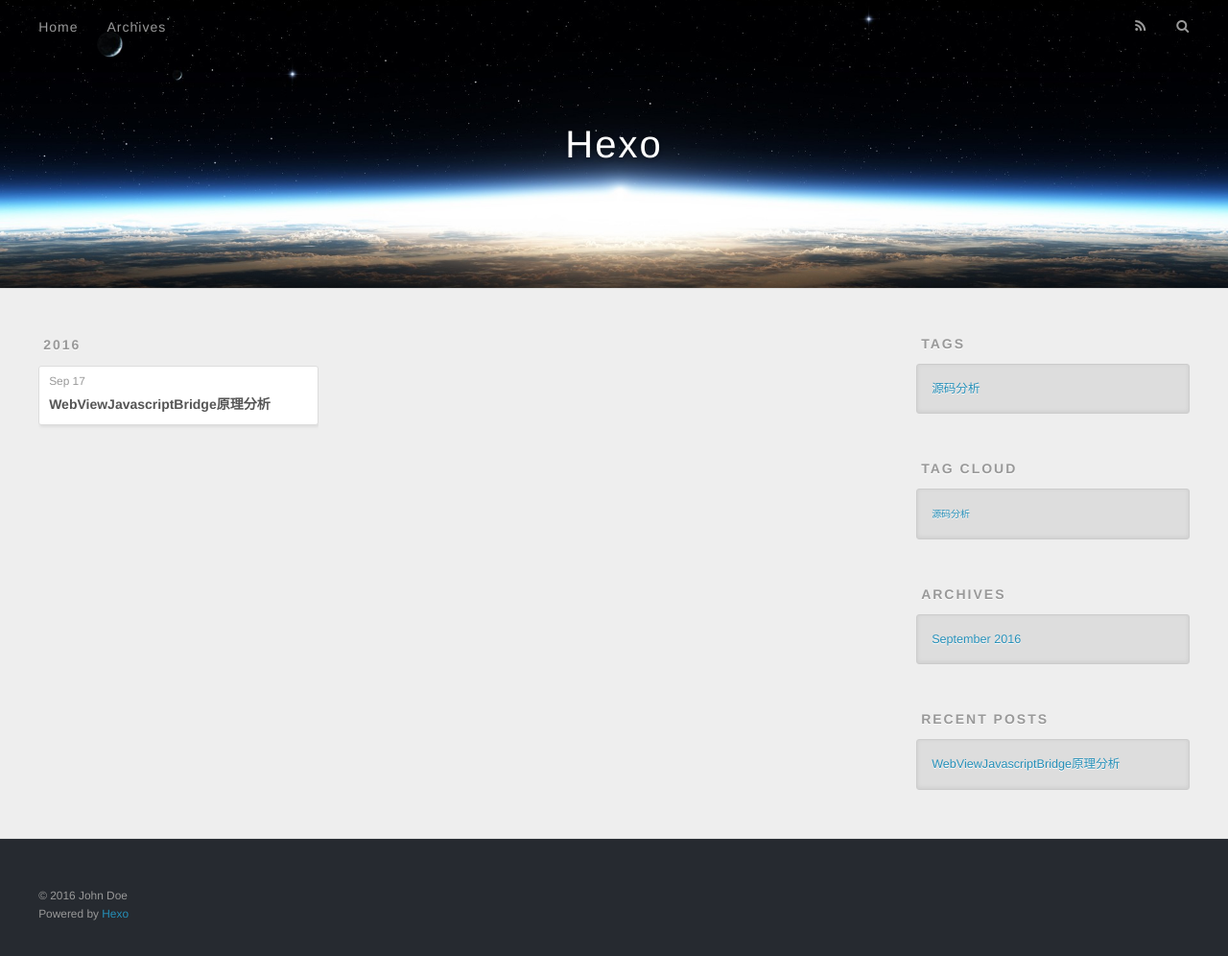
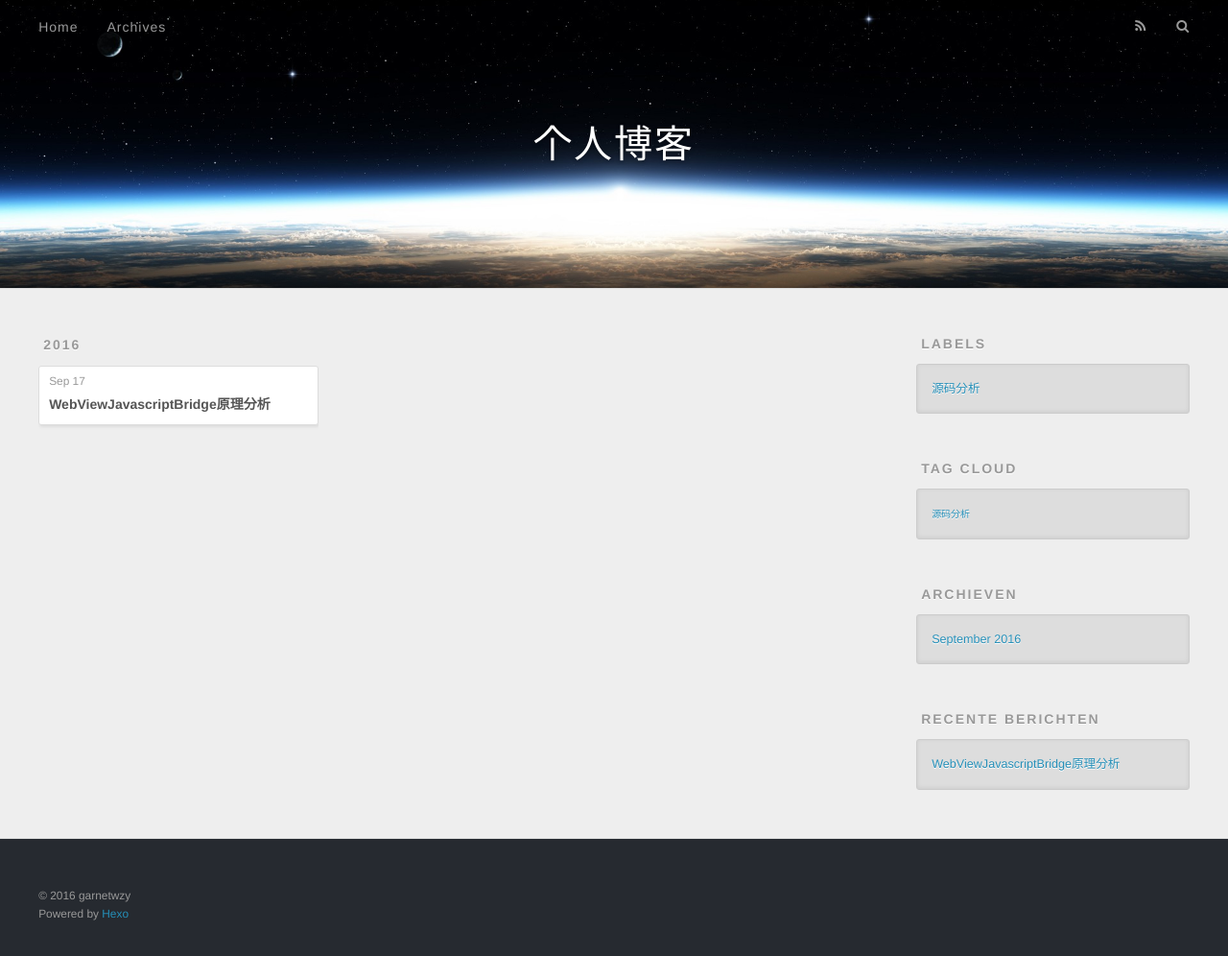
Before and after one commit to garnetwzy/garnetwzy.github.io, a plain HTML site: page tags/源码分析/index.html in a window 1280 px wide. Shown: the whole page at 96% size. Drawn offline with nearby package versions, Linux system fonts and the light colour scheme.

Commit message:
Site updated: 2016-09-17 22:51:40

```diff
--- a/tags/源码分析/index.html
+++ b/tags/源码分析/index.html
@@ -3,16 +3,16 @@
 <head>
   <meta charset="utf-8">
 
-  <title>Tag: 源码分析 | Hexo</title>
+  <title>Label: 源码分析 | 个人博客</title>
   <meta name="viewport" content="width=device-width, initial-scale=1, maximum-scale=1">
   <meta property="og:type" content="website">
-<meta property="og:title" content="Hexo">
+<meta property="og:title" content="个人博客">
 <meta property="og:url" content="http://yoursite.com/tags/源码分析/index.html">
-<meta property="og:site_name" content="Hexo">
+<meta property="og:site_name" content="个人博客">
 <meta name="twitter:card" content="summary">
-<meta name="twitter:title" content="Hexo">
+<meta name="twitter:title" content="个人博客">
 
-    <link rel="alternate" href="/atom.xml" title="Hexo" type="application/atom+xml">
+    <link rel="alternate" href="/atom.xml" title="个人博客" type="application/atom+xml">
 
 
     <link rel="icon" href="/favicon.png">
@@ -33,7 +33,7 @@
   <div id="header-outer" class="outer">
     <div id="header-title" class="inner">
       <h1 id="logo-wrap">
-        <a href="/" id="logo">Hexo</a>
+        <a href="/" id="logo">个人博客</a>
       </h1>
 
     </div>
@@ -50,7 +50,7 @@
 
           <a id="nav-rss-link" class="nav-icon" href="/atom.xml" title="RSS Feed"></a>
 
-        <a id="nav-search-btn" class="nav-icon" title="Search"></a>
+        <a id="nav-search-btn" class="nav-icon" title="Zoeken"></a>
       </nav>
       <div id="search-form-wrap">
         <form action="//google.com/search" method="get" accept-charset="UTF-8" class="search-form"><input type="search" name="q" results="0" class="search-form-input" placeholder="Search"><button type="submit" class="search-form-submit">&#xF002;</button><input type="hidden" name="sitesearch" value="http://yoursite.com"></form>
@@ -102,7 +102,7 @@
 
 
   <div class="widget-wrap">
-    <h3 class="widget-title">Tags</h3>
+    <h3 class="widget-title">Labels</h3>
     <div class="widget">
       <ul class="tag-list"><li class="tag-list-item"><a class="tag-list-link" href="/tags/源码分析/">源码分析</a></li></ul>
     </div>
@@ -121,7 +121,7 @@
 
 
   <div class="widget-wrap">
-    <h3 class="widget-title">Archives</h3>
+    <h3 class="widget-title">Archieven</h3>
     <div class="widget">
       <ul class="archive-list"><li class="archive-list-item"><a class="archive-list-link" href="/archives/2016/09/">September 2016</a></li></ul>
     </div>
@@ -131,7 +131,7 @@
 
 
   <div class="widget-wrap">
-    <h3 class="widget-title">Recent Posts</h3>
+    <h3 class="widget-title">Recente berichten</h3>
     <div class="widget">
       <ul>
 
@@ -151,7 +151,7 @@
 
   <div class="outer">
     <div id="footer-info" class="inner">
-      &copy; 2016 John Doe<br>
+      &copy; 2016 garnetwzy<br>
       Powered by <a href="http://hexo.io/" target="_blank">Hexo</a>
     </div>
   </div>
```
Also changed, not shown: 2016/09/17/WebViewJavascriptBridge原理分析/index.html (+10 -10 lines), archives/2016/09/index.html (+11 -11 lines), archives/2016/index.html (+11 -11 lines), archives/index.html (+11 -11 lines), index.html (+12 -12 lines).
